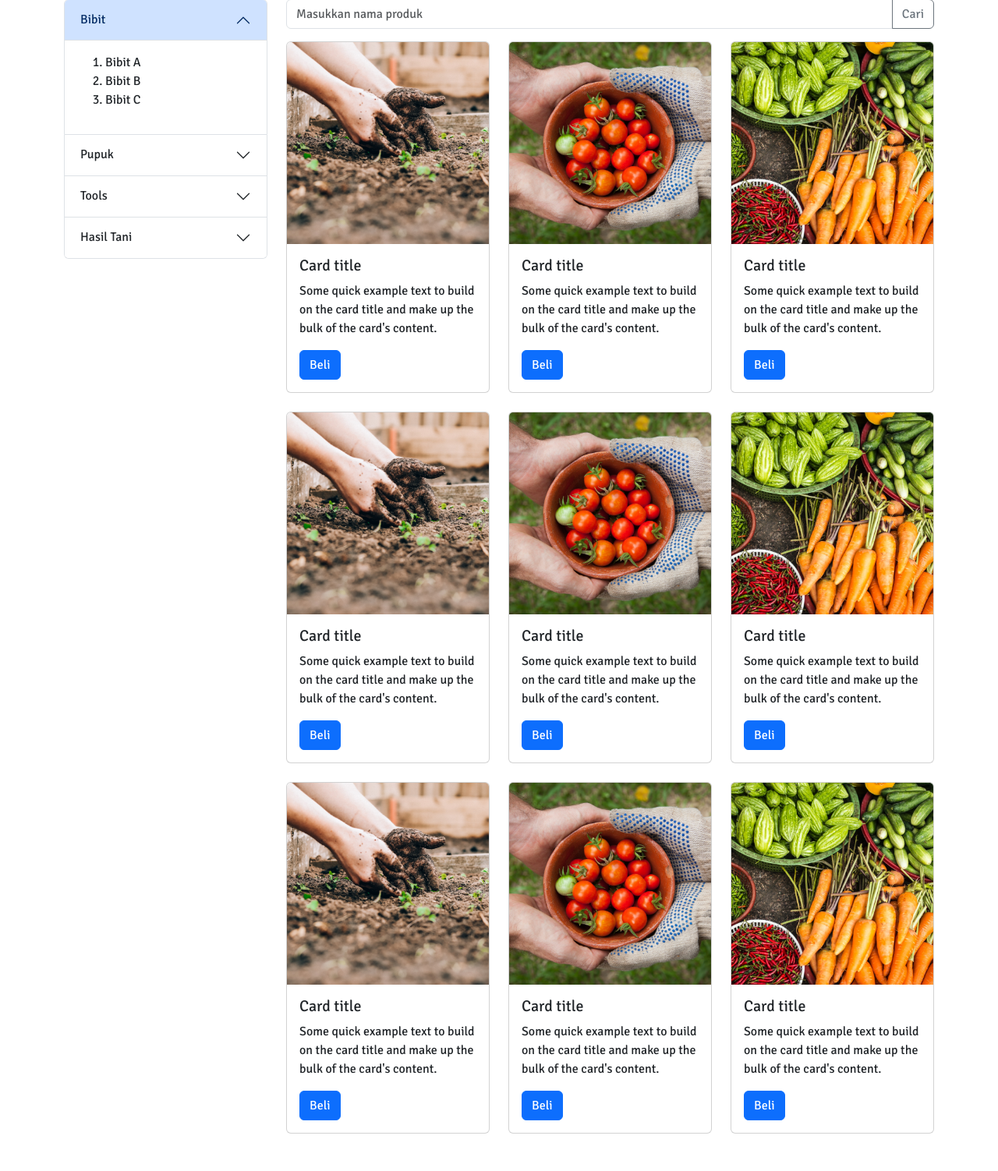
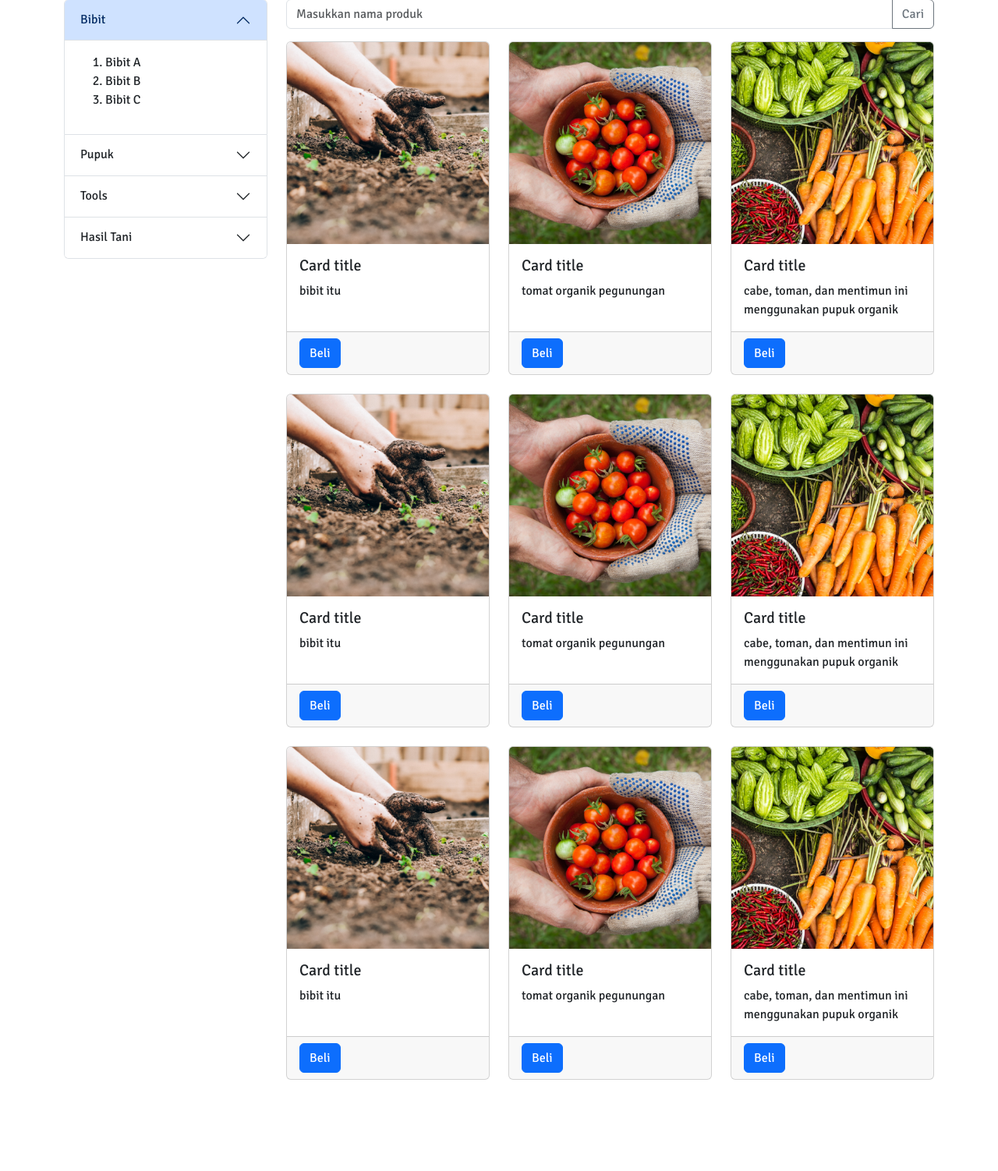
Before and after one commit to B1awan/petanikita, a CodeIgniter 4 app: template app/Views/halaman/pasar.php in a window 1280 px wide. Shown: the part 105-1607 px from the top of the page at 78% size. After the commit the page ends 1490 px from the top, so only its background shows below. Run offline with PHP 8.4 and a stand-in for CodeIgniter, Linux system fonts and the light colour scheme; the template is opened without the code that fills it, so the values that code supplies are empty; some libraries are stand-ins or nearby versions.

Commit message:
modified:   app/Views/halaman/pasar.php

```diff
--- a/app/Views/halaman/pasar.php
+++ b/app/Views/halaman/pasar.php
@@ -82,91 +82,118 @@
       </form>
       <div class="row row-cols-2 row-cols-md-3 g-4">
         <div class="col">
-          <div class="card">
+          <div class="card h-100">
             <img src="assets/images/beranda_img-1.png" class="card-img-top" alt="...">
             <div class="card-body">
               <h5 class="card-title">Card title</h5>
-              <p class="card-text">Some quick example text to build on the card title and make up the bulk of the card's content.</p>
+              <p class="card-text">bibit itu</p>
+
+            </div>
+            <div class="card-footer">
               <a href="#" class="btn btn-primary">Beli</a>
             </div>
           </div>
         </div>
         <div class="col">
-          <div class="card">
+          <div class="card h-100">
             <img src="assets/images/beranda_img-2.png" class="card-img-top" alt="...">
             <div class="card-body">
               <h5 class="card-title">Card title</h5>
-              <p class="card-text">Some quick example text to build on the card title and make up the bulk of the card's content.</p>
+              <p class="card-text">tomat organik pegunungan</p>
+
+            </div>
+            <div class="card-footer">
               <a href="#" class="btn btn-primary">Beli</a>
             </div>
           </div>
         </div>
         <div class="col">
-          <div class="card">
+          <div class="card h-100">
             <img src="assets/images/beranda_img-3.png" class="card-img-top" alt="...">
             <div class="card-body">
               <h5 class="card-title">Card title</h5>
-              <p class="card-text">Some quick example text to build on the card title and make up the bulk of the card's content.</p>
+              <p class="card-text">cabe, toman, dan mentimun ini menggunakan pupuk organik</p>
+
+            </div>
+            <div class="card-footer">
               <a href="#" class="btn btn-primary">Beli</a>
             </div>
           </div>
         </div>
         <div class="col">
-          <div class="card">
+          <div class="card h-100">
             <img src="assets/images/beranda_img-1.png" class="card-img-top" alt="...">
             <div class="card-body">
               <h5 class="card-title">Card title</h5>
-              <p class="card-text">Some quick example text to build on the card title and make up the bulk of the card's content.</p>
+              <p class="card-text">bibit itu</p>
+
+            </div>
+            <div class="card-footer">
               <a href="#" class="btn btn-primary">Beli</a>
             </div>
           </div>
         </div>
         <div class="col">
-          <div class="card">
+          <div class="card h-100">
             <img src="assets/images/beranda_img-2.png" class="card-img-top" alt="...">
             <div class="card-body">
               <h5 class="card-title">Card title</h5>
-              <p class="card-text">Some quick example text to build on the card title and make up the bulk of the card's content.</p>
+              <p class="card-text">tomat organik pegunungan</p>
+
+            </div>
+            <div class="card-footer">
               <a href="#" class="btn btn-primary">Beli</a>
             </div>
           </div>
         </div>
         <div class="col">
-          <div class="card">
+          <div class="card h-100">
             <img src="assets/images/beranda_img-3.png" class="card-img-top" alt="...">
             <div class="card-body">
               <h5 class="card-title">Card title</h5>
-              <p class="card-text">Some quick example text to build on the card title and make up the bulk of the card's content.</p>
+              <p class="card-text">cabe, toman, dan mentimun ini menggunakan pupuk organik</p>
+
+            </div>
+            <div class="card-footer">
               <a href="#" class="btn btn-primary">Beli</a>
             </div>
           </div>
         </div>
         <div class="col">
-          <div class="card">
+          <div class="card h-100">
             <img src="assets/images/beranda_img-1.png" class="card-img-top" alt="...">
             <div class="card-body">
               <h5 class="card-title">Card title</h5>
-              <p class="card-text">Some quick example text to build on the card title and make up the bulk of the card's content.</p>
+              <p class="card-text">bibit itu</p>
+
+            </div>
+            <div class="card-footer">
               <a href="#" class="btn btn-primary">Beli</a>
             </div>
           </div>
         </div>
         <div class="col">
-          <div class="card">
+          <div class="card h-100">
             <img src="assets/images/beranda_img-2.png" class="card-img-top" alt="...">
             <div class="card-body">
               <h5 class="card-title">Card title</h5>
-              <p class="card-text">Some quick example text to build on the card title and make up the bulk of the card's content.</p>
+              <p class="card-text">tomat organik pegunungan</p>
+
+            </div>
+            <div class="card-footer">
               <a href="#" class="btn btn-primary">Beli</a>
             </div>
           </div>
         </div>
         <div class="col">
-          <div class="card">
+          <div class="card h-100">
             <img src="assets/images/beranda_img-3.png" class="card-img-top" alt="...">
             <div class="card-body">
               <h5 class="card-title">Card title</h5>
-              <p class="card-text">Some quick example text to build on the card title and make up the bulk of the card's content.</p>
+              <p class="card-text">cabe, toman, dan mentimun ini menggunakan pupuk organik</p>
+
+            </div>
+            <div class="card-footer">
               <a href="#" class="btn btn-primary">Beli</a>
             </div>
           </div>
```
